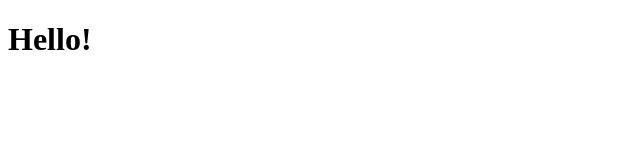
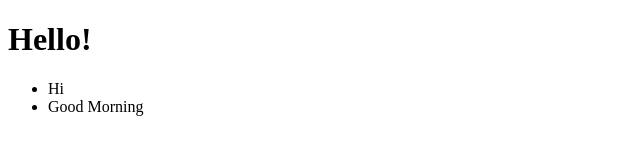
Before and after one commit to lili2628/github-tutorial, a plain HTML site: page inrex.html in a window 1280 px wide. Shown: the whole page, without its empty margins (0-640 px from the left). Drawn offline with Linux system fonts and the light colour scheme.

Commit message:
Stvorenyi spysok

```diff
--- a/inrex.html
+++ b/inrex.html
@@ -5,8 +5,13 @@
     <meta http-equiv="X-UA-Compatible" content="IE=edge">
     <meta name="viewport" content="width=device-width, initial-scale=1.0">
     <title>Document</title>
+
 </head>
 <body>
   <h1>Hello!</h1>
+  <ul>
+    <li>Hi</li>
+    <li>Good Morning</li>
+  </ul>
 </body>
 </html>
```
